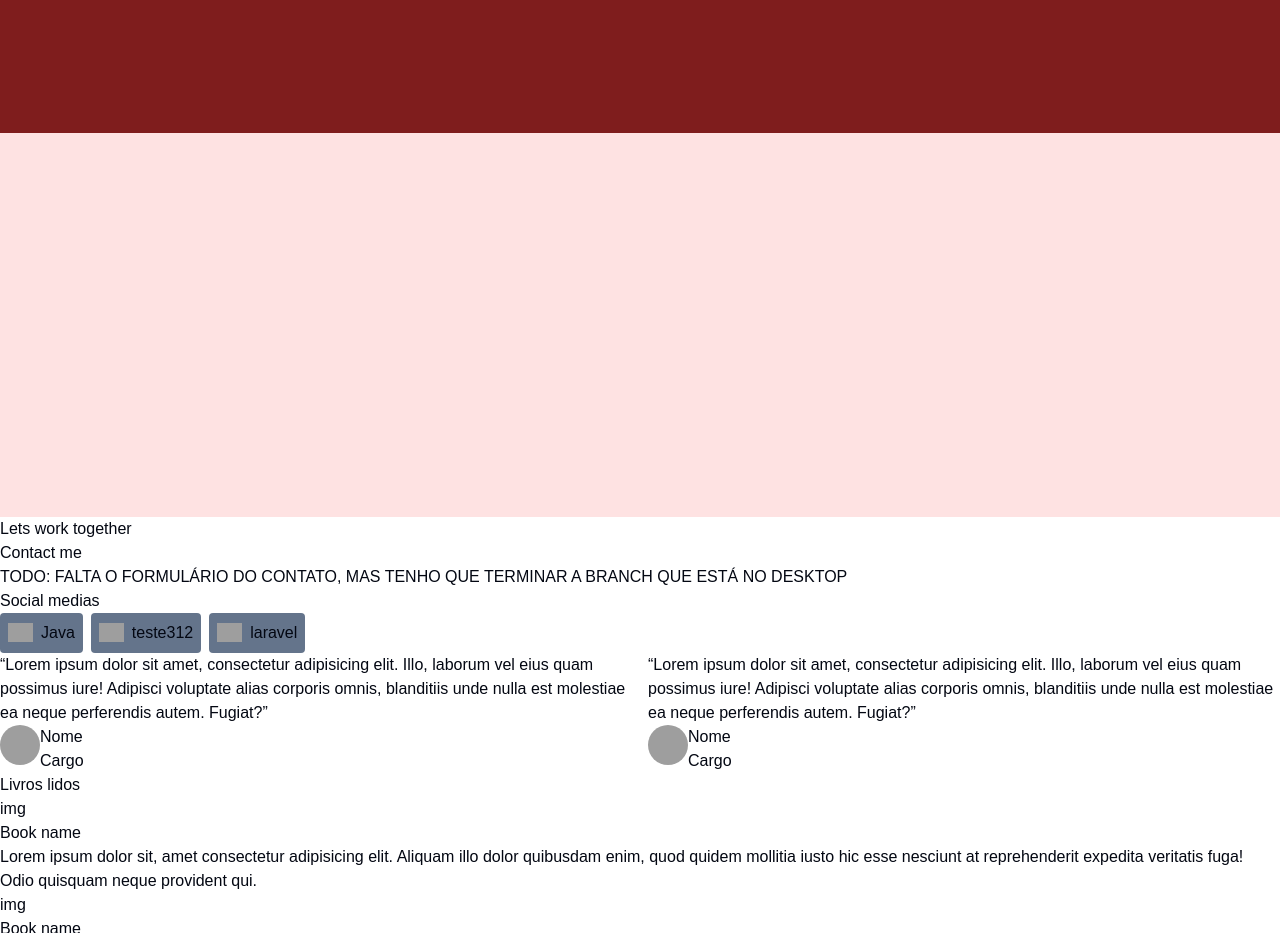
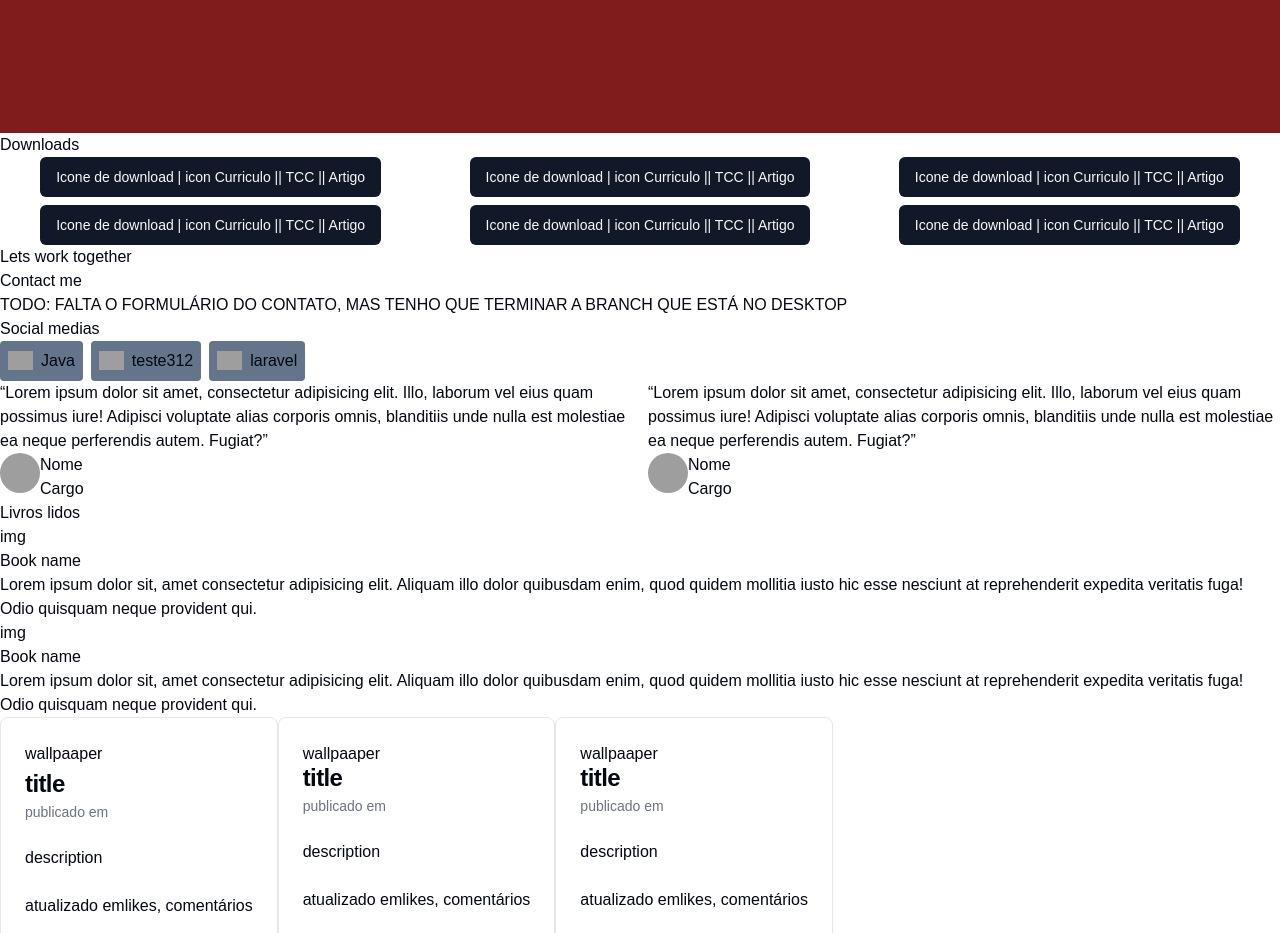
Before and after one commit to fabriciogferreira/fabriciogferreira, a Next.js app: page / in a window 1280 px wide. Shown: the part 1520-2453 px from the top of the page. Built offline with nearby package versions, Linux system fonts and the light colour scheme; grey boxes are pictures that could not be loaded.

Commit message:
feat: sketch downloads

```diff
--- /dev/null
+++ b/app/_components/Donwloads.tsx
@@ -0,0 +1,29 @@
+import { Button } from '@/components/ui/button';
+
+export default function Downloads(){
+    return (
+        <section >
+            <h3>Downloads</h3>
+            <div className='flex flex-wrap gap-2 justify-around'>
+                <Button>
+                    Icone de download | icon  Curriculo || TCC || Artigo
+                </Button>
+                <Button>
+                    Icone de download | icon  Curriculo || TCC || Artigo
+                </Button>
+                <Button>
+                    Icone de download | icon  Curriculo || TCC || Artigo
+                </Button>
+                <Button>
+                    Icone de download | icon  Curriculo || TCC || Artigo
+                </Button>
+                <Button>
+                    Icone de download | icon  Curriculo || TCC || Artigo
+                </Button>
+                <Button>
+                    Icone de download | icon  Curriculo || TCC || Artigo
+                </Button>
+            </div>
+        </section>
+    )
+}
--- a/app/page.tsx
+++ b/app/page.tsx
@@ -9,6 +9,7 @@ import BooksRead from "@/app/_components/BooksRead";
 import Testimonials from "@/app/_components/Testimonials";
 import SwitchTheme from "@/components/SwitchTheme";
 import AboutMe from "@/app/_components/AboutMe";
+import Downloads from "@/app/_components/Donwloads";
 
 export default function Home() {
   return (
@@ -28,7 +29,7 @@ export default function Home() {
         <Jobs />
          <section id={EnumSectionsIds.Education} className="bg-red-700 h-96"></section>
         <section id={EnumSectionsIds.Activities} className="bg-red-900 h-96"></section>
-        <section id={EnumSectionsIds.Downloads} className="bg-red-100 h-96"></section>
+        <Downloads />
         <Contact />
         <Testimonials />
         <BooksRead />
```
